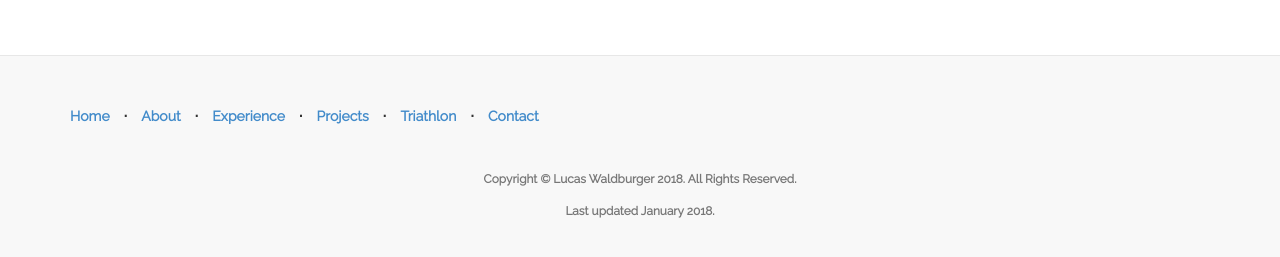
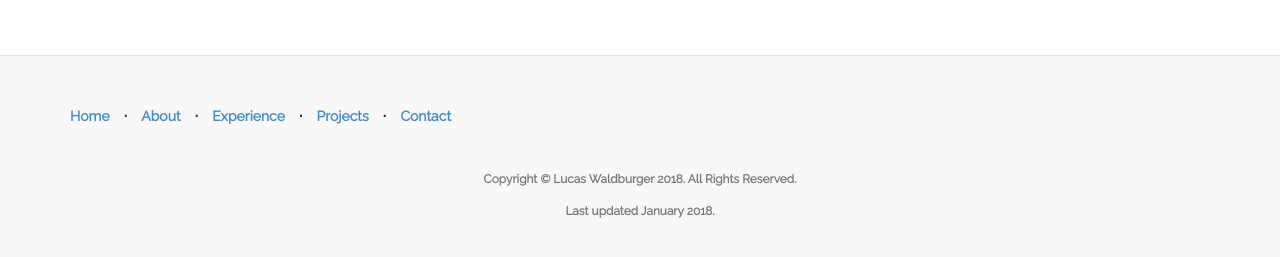
Before and after one commit to lucaswaldburger/lucaswaldburger.github.io, a Jekyll site: the page built from index.html, in a window 1280 px wide and 900 px high, scrolled down 6085 px. Shown: the part 630-887 px from the top of the window. Built offline with Jekyll 4.4.1, drawn with Linux system fonts in a browser that asks for light colours; nearby versions of some CDN libraries.

Commit message:
Update footer.html

```diff
--- a/_includes/footer.html
+++ b/_includes/footer.html
@@ -21,10 +21,6 @@
                     </li>
                     <li class="footer-menu-divider">&sdot;</li>
                     <li>
-                        <a class="page-scroll" href="#triathlon">Triathlon</a>
-                    </li>
-                    <li class="footer-menu-divider">&sdot;</li>
-                    <li>
                         <a class="page-scroll" href="#contact">Contact</a>
                     </li>
                 </ul>
```
